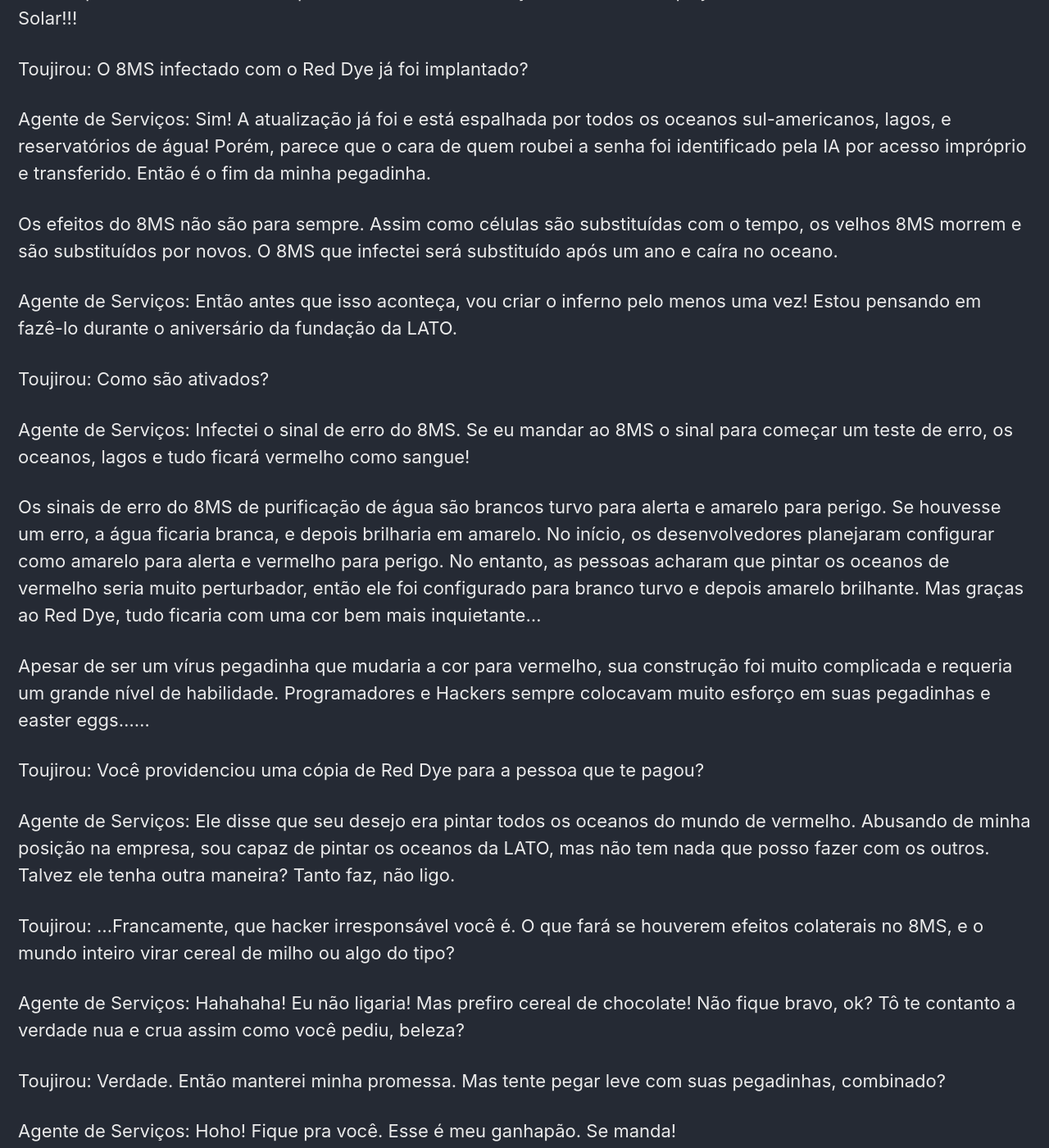
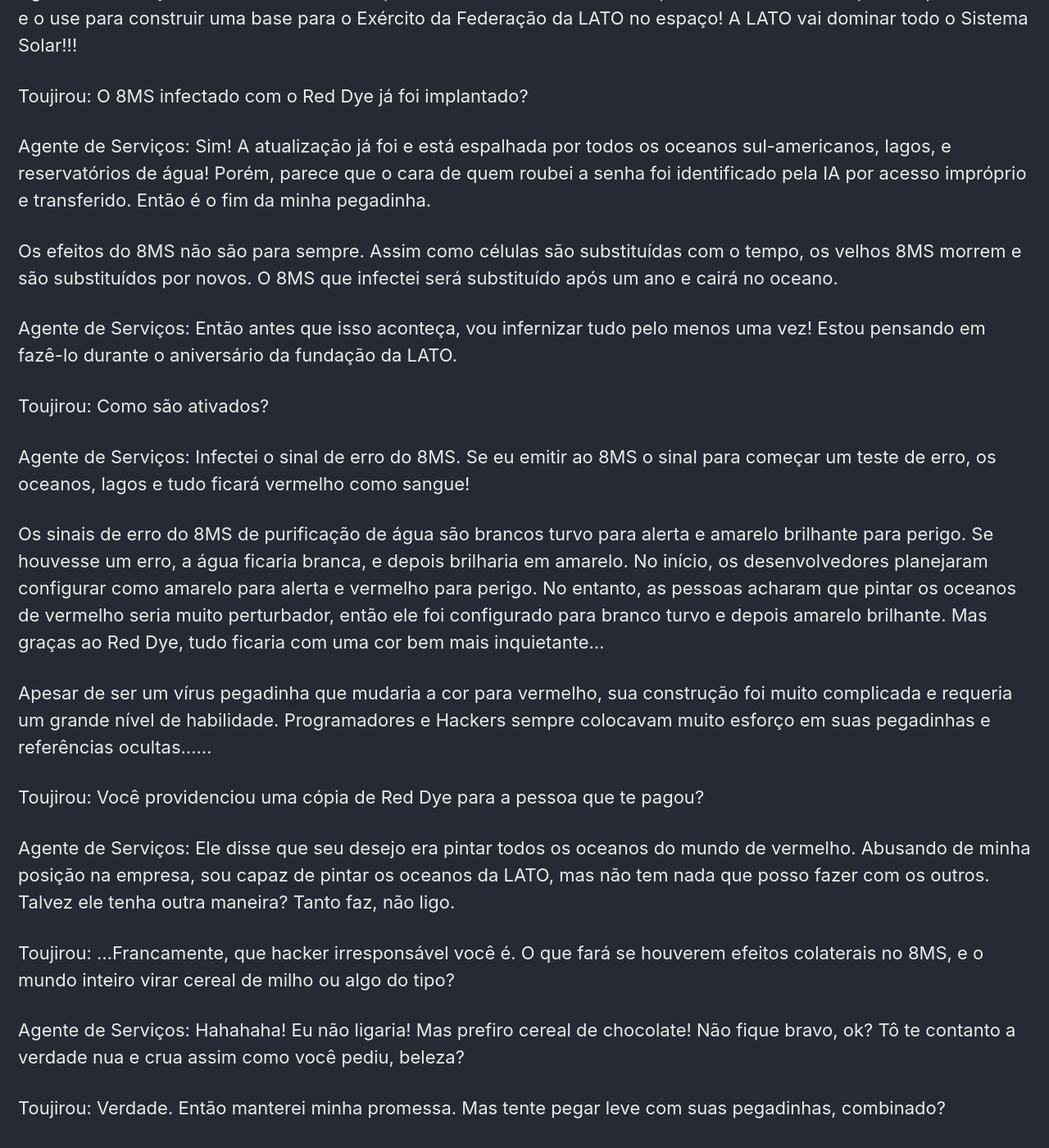
Before and after one commit to JesterThirty4/JesterThirty4.github.io, a Jekyll site: the page built from _pages/ciconia-phase2-preview.md, in a window 1280 px wide and 1400 px high, scrolled down 5804 px. Shown: the whole window at 82% size. Built offline with Jekyll 4.4.1, drawn with Linux system fonts in a browser that asks for light colours; cached includes are drawn as plain includes; some of the changed text lies outside the part shown.

Commit message:
Update ciconia-phase2-preview.md

```diff
--- a/_pages/ciconia-phase2-preview.md
+++ b/_pages/ciconia-phase2-preview.md
@@ -136,17 +136,17 @@
 
 Agente de Serviços: Sim! A atualização já foi e está espalhada por todos os oceanos sul-americanos, lagos, e reservatórios de água! Porém, parece que o cara de quem roubei a senha foi identificado pela IA por acesso impróprio e transferido. Então é o fim da minha pegadinha.
 
-Os efeitos do 8MS não são para sempre. Assim como células são substituídas com o tempo, os velhos 8MS morrem e são substituídos por novos. O 8MS que infectei será substituído após um ano e caíra no oceano.
+Os efeitos do 8MS não são para sempre. Assim como células são substituídas com o tempo, os velhos 8MS morrem e são substituídos por novos. O 8MS que infectei será substituído após um ano e cairá no oceano.
 
-Agente de Serviços: Então antes que isso aconteça, vou criar o inferno pelo menos uma vez! Estou pensando em fazê-lo durante o aniversário da fundação da LATO.
+Agente de Serviços: Então antes que isso aconteça, vou infernizar tudo pelo menos uma vez! Estou pensando em fazê-lo durante o aniversário da fundação da LATO.
 
 Toujirou: Como são ativados?
 
-Agente de Serviços: Infectei o sinal de erro do 8MS. Se eu mandar ao 8MS o sinal para começar um teste de erro, os oceanos, lagos e tudo ficará vermelho como sangue!
+Agente de Serviços: Infectei o sinal de erro do 8MS. Se eu emitir ao 8MS o sinal para começar um teste de erro, os oceanos, lagos e tudo ficará vermelho como sangue!
 
-Os sinais de erro do 8MS de purificação de água são brancos turvo para alerta e amarelo para perigo. Se houvesse um erro, a água ficaria branca, e depois brilharia em amarelo. No início, os desenvolvedores planejaram configurar como amarelo para alerta e vermelho para perigo. No entanto, as pessoas acharam que pintar os oceanos de vermelho seria muito perturbador, então ele foi configurado para branco turvo e depois amarelo brilhante. Mas graças ao Red Dye, tudo ficaria com uma cor bem mais inquietante...
+Os sinais de erro do 8MS de purificação de água são brancos turvo para alerta e amarelo brilhante para perigo. Se houvesse um erro, a água ficaria branca, e depois brilharia em amarelo. No início, os desenvolvedores planejaram configurar como amarelo para alerta e vermelho para perigo. No entanto, as pessoas acharam que pintar os oceanos de vermelho seria muito perturbador, então ele foi configurado para branco turvo e depois amarelo brilhante. Mas graças ao Red Dye, tudo ficaria com uma cor bem mais inquietante...
 
-Apesar de ser um vírus pegadinha que mudaria a cor para vermelho, sua construção foi muito complicada e requeria um grande nível de habilidade. Programadores e Hackers sempre colocavam muito esforço em suas pegadinhas e easter eggs......
+Apesar de ser um vírus pegadinha que mudaria a cor para vermelho, sua construção foi muito complicada e requeria um grande nível de habilidade. Programadores e Hackers sempre colocavam muito esforço em suas pegadinhas e referências ocultas......
 
 Toujirou: Você providenciou uma cópia de Red Dye para a pessoa que te pagou?
 
```
Also changed, not shown: other parts of _pages/ciconia-phase2-preview.md (+12 -11 lines).
